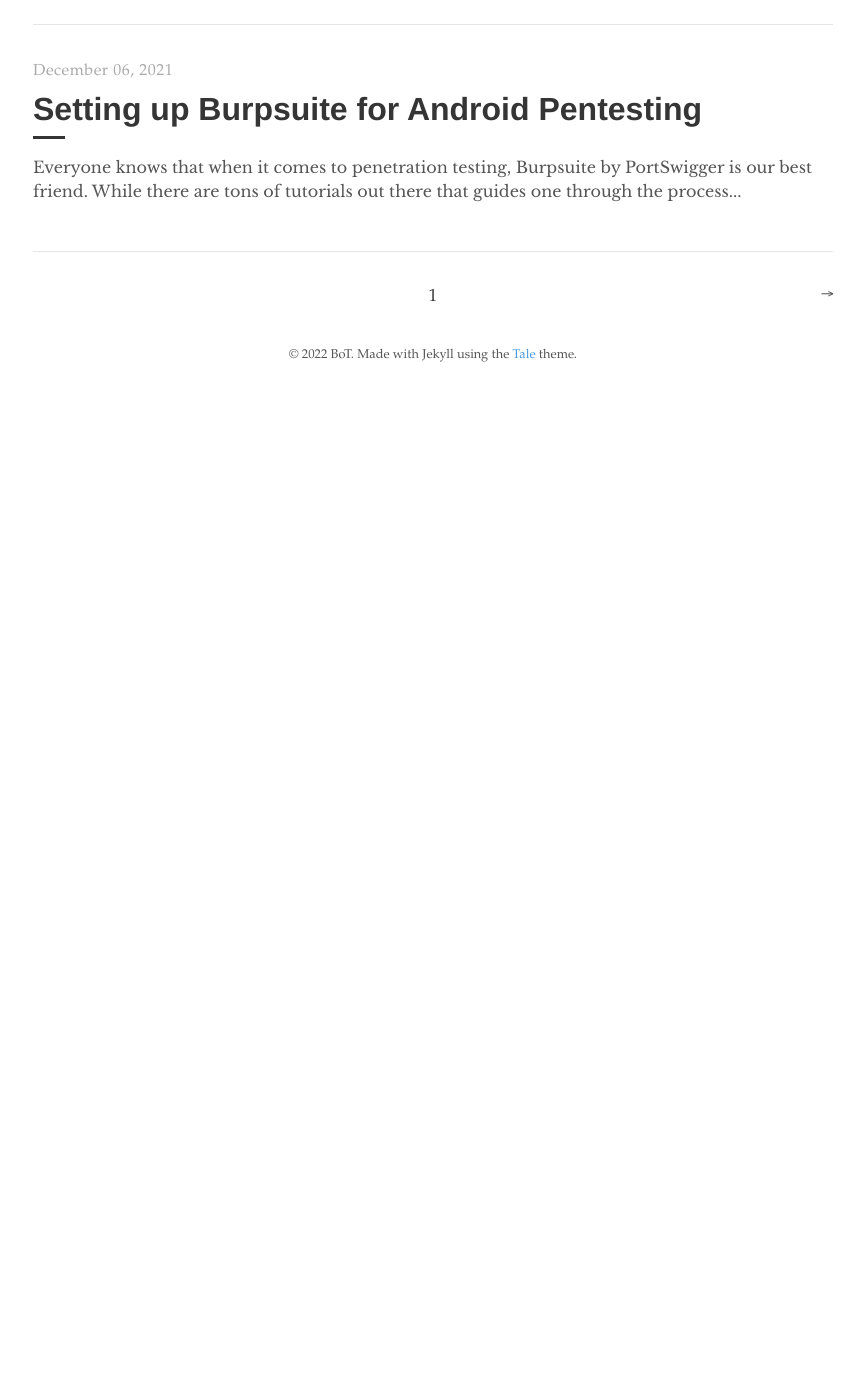
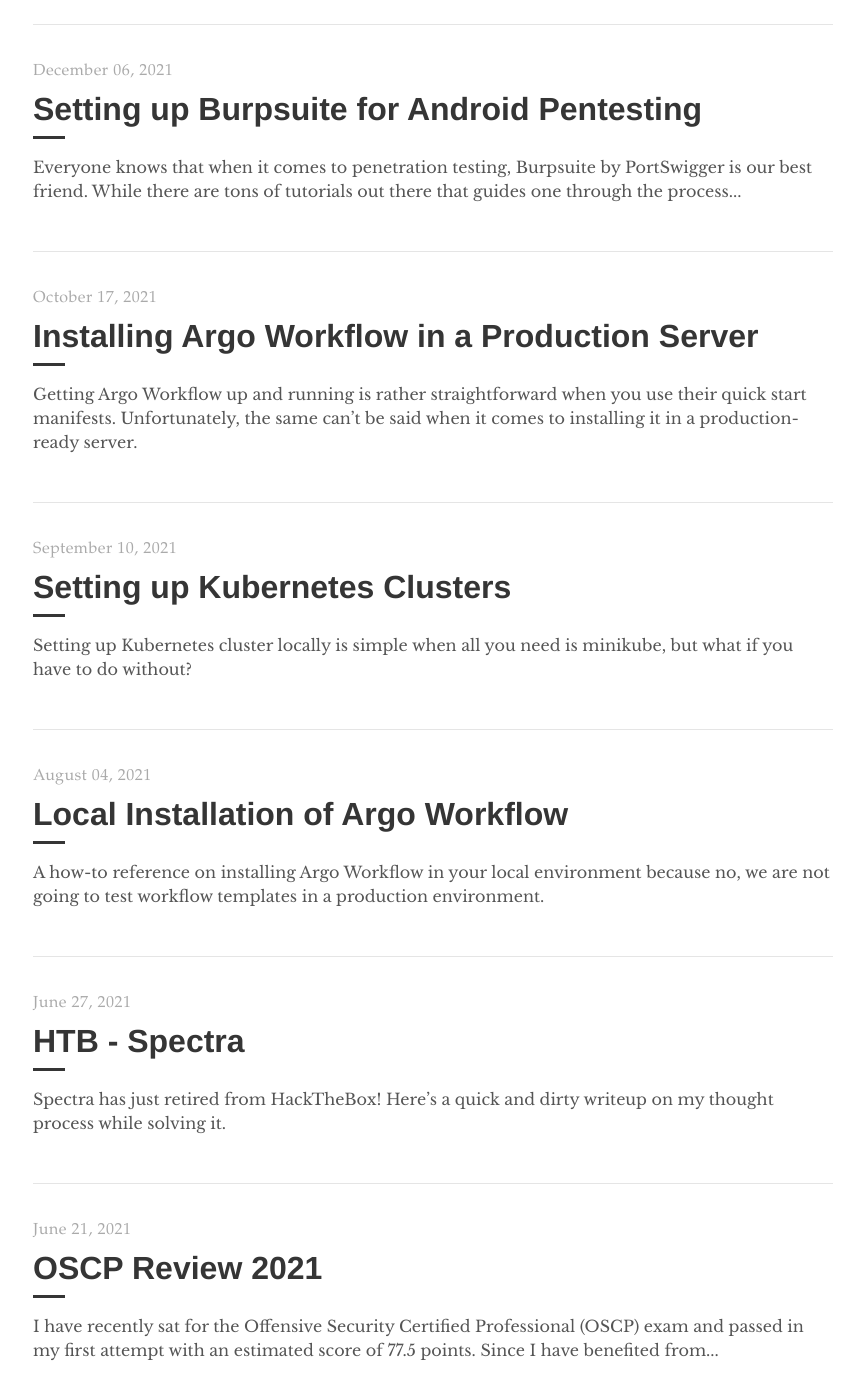
Before and after one commit to andreathniah/bucketoftears, a Jekyll site: the page built from index.html, in a window 1280 px wide and 1400 px high, scrolled down 872 px. Shown: the whole window, without its empty margins (207-1071 px from the left). Built offline with Jekyll 4.4.1, drawn with Linux system fonts in a browser that asks for light colours; the list of posts is cut into pages by our own code; before the commit the page ends 1270 px from its top, so only the background shows below that.

Commit message:
Increase post per page to 10 and fix spelling

```diff
--- a/_config.yml
+++ b/_config.yml
@@ -29,7 +29,7 @@
 
 # Permalinks
 permalink: /:year-:month-:day/:title
-paginate: 5
+paginate: 10
 
 # Excludes
 exclude: [Gemfile, Gemfile.lock, tale.gemspec]
--- a/_posts/2021-10-17-prod-install-argo-workflow.md
+++ b/_posts/2021-10-17-prod-install-argo-workflow.md
@@ -12,7 +12,7 @@
 
 (Or maybe I'm just too noob 🥲)
 
-This guide assumes that you are using `install.yaml` -- the standard argo cluster-wide installation -- as the manifest, and that `Helm` and `Kubernetes` are already pre-installed and ready to go. For more information on setting up Kubernetes, check [this post](../2021-09-10/prod-setup-kubernetes) out
+This guide assumes that you are using `install.yaml` -- the standard argo cluster-wide installation -- as the manifest, and that `Helm` and `Kubernetes` are already pre-installed and ready to go. For more information on setting up Kubernetes, do check out [this post](../2021-09-10/prod-setup-kubernetes).
 
 ### Step 1: Install Argo CLI
 
--- a/_posts/2022-04-03-deploy-gui-apps-on-kubernetes.md
+++ b/_posts/2022-04-03-deploy-gui-apps-on-kubernetes.md
@@ -108,7 +108,7 @@
 
 ### Step 4: Craft YAML File for Customized Container
 
-This step assumes that you are using [Argo Workflow](https://argoproj.github.io/argo-workflows/) for delegation of tasks on Kubernetes cluster. For more information on setting up of Argo Workflow, check out [this post](../2021-08-04/local-install-argo-workflow).
+This step assumes that you are using [Argo Workflow](https://argoproj.github.io/argo-workflows/) for delegation of tasks on Kubernetes cluster. For more information on setting up of Argo Workflow, check out these installation guides for [local](../2021-08-04/local-install-argo-workflow) and/or [production](../2021-10-17/prod-install-argo-workflow) environment.
 
 The contents in `argo.yaml` file are actually directly converted from the `docker-compose.yaml` file established in the previous step. The only modifications were to:
 
@@ -159,7 +159,7 @@
 
 > "How in the world did you enroll the Ubuntu Desktop into the existing Kubernetes cluster that you had in the first place?"
 
-Well... that is one huge step that deserves a post of its own, so that's for another time. Though if you are already knowledgeable with Kubernetes, this shouldn't be an issue.
+Well... I've actually covered something similar in [a previous blog post](../2021-09-10/prod-setup-kubernetes), but I might write a separate one if I ever decide not to be lazy. That said, if you are already knowledgeable with Kubernetes, this shouldn't be much of an issue.
 
 ## References
 
```
